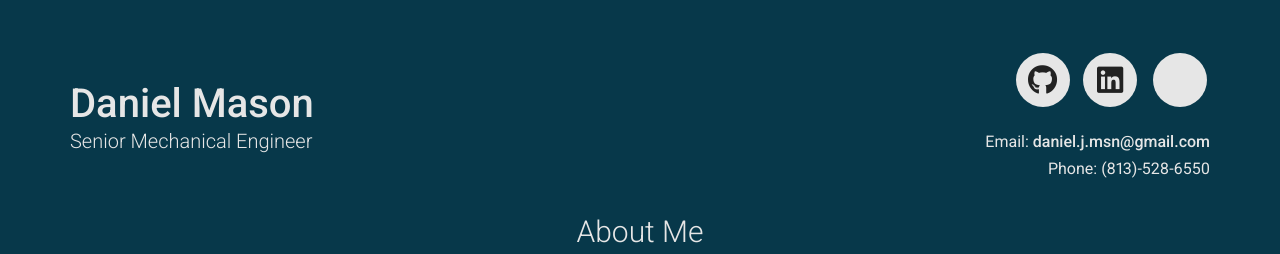
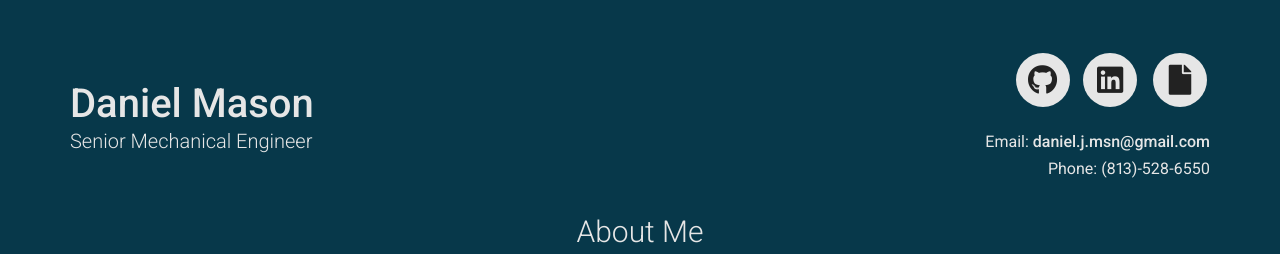
Before and after one commit to Daniel-J-Mason/Daniel-J-Mason.github.io, a Jekyll site: the page built from index.md, in a window 1280 px wide. Shown: the top 254 px of the page. Built offline with Jekyll 4.4.1, drawn with Linux system fonts in a browser that asks for light colours; nearby versions of some CDN libraries.

Commit message:
resume icon

```diff
--- a/_config.yml
+++ b/_config.yml
@@ -38,7 +38,7 @@ linkedin_username: daniel-mason-20138b114
 additional_links:
 - title: My Resume
 #  icon: Font Awesome brand icon name (eg. fab fa-twitter) (https://fontawesome.com/icons?d=gallery&s=brands&m=free)
-  icon: fa-solid fa-file-pdf
+  icon: fas fa-file
   url: www.all-thing.com/assets/resume.pdf
 # - title: another link
 #   icon: font awesome brand icon name (eg. fab fa-twitter) (https://fontawesome.com/icons?d=gallery&s=brands&m=free)
```
